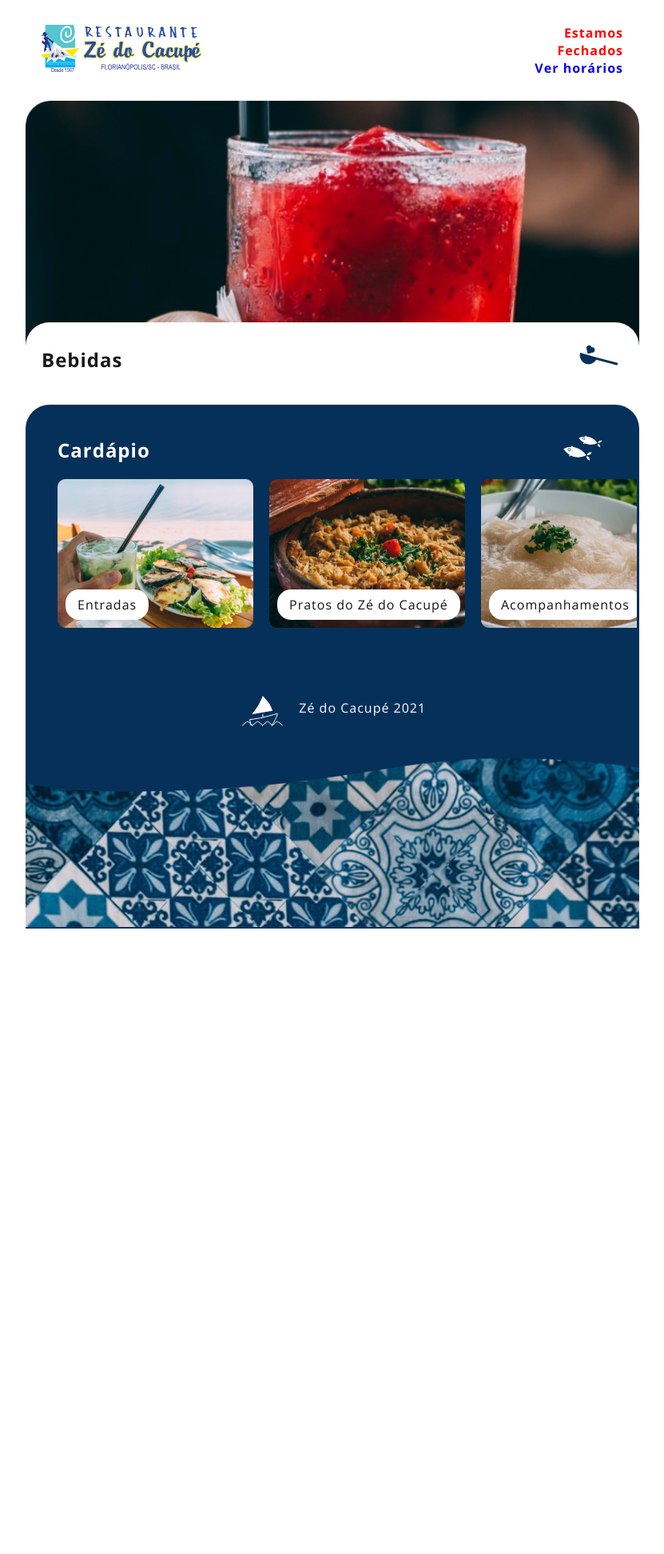
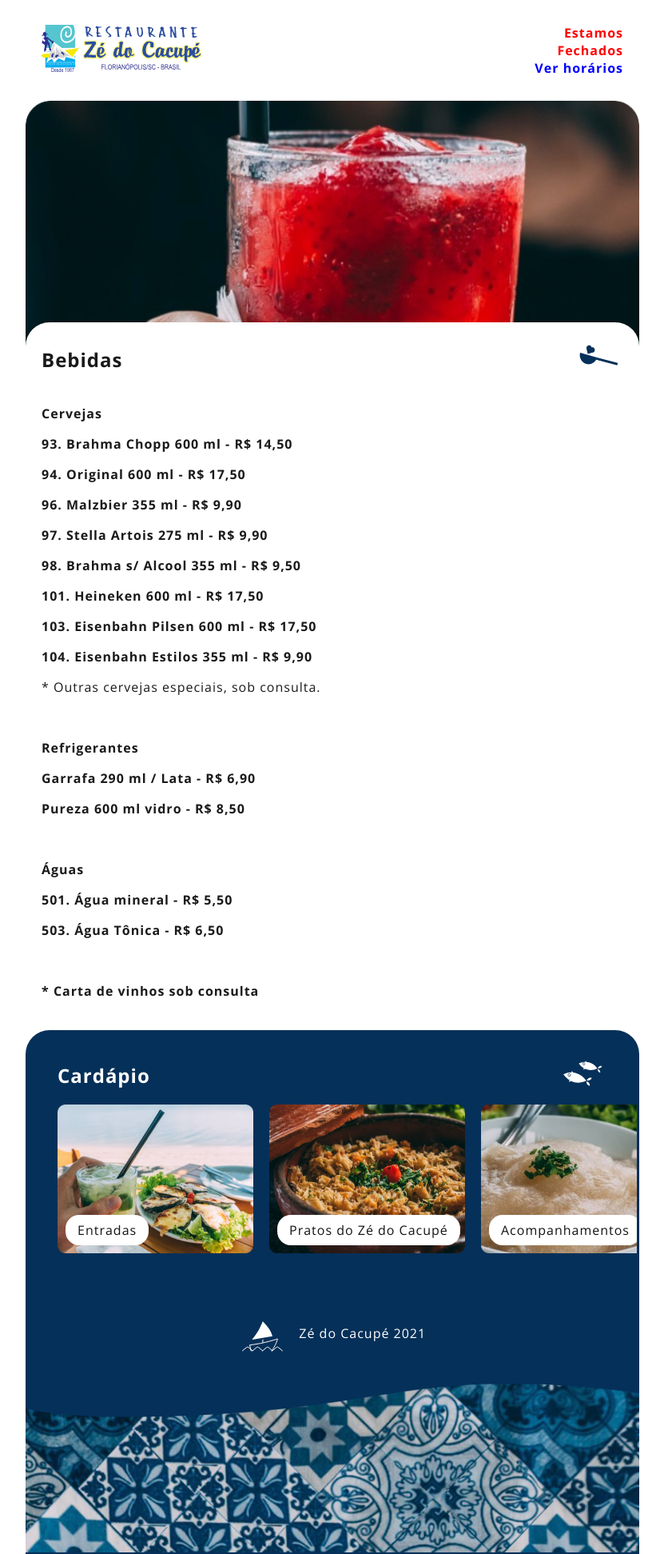
Before and after one commit to zedocacupe/zedocacupe.github.io, a Jekyll site: the page built from bebidas.html, in a window 1280 px wide. Shown: the whole page at 80% size, without its empty margins (224-1055 px from the left). Built offline with Jekyll 4.4.1, drawn with Linux system fonts in a browser that asks for light colours; before the commit the page ends 1161 px from its top, so only the background shows below that.

Commit message:
add content on drink page

```diff
--- a/bebidas.html
+++ b/bebidas.html
@@ -5,3 +5,78 @@
 keywords: Pratos Pratos Tradicionais, Zé do Cacupé, Bebidas, Florianópolis, Restaurante
 page: bebidas
 ---
+<section class="section">
+  <p>
+  	<b>Cervejas</b><br />
+  </p>
+
+  <p>
+  	<b>93. Brahma Chopp 600 ml - R$ 14,50</b><br />
+  </p>
+
+  <p>
+  	<b>94. Original 600 ml - R$ 17,50</b><br />
+  </p>
+
+  <p>
+  	<b>96. Malzbier 355 ml - R$ 9,90</b><br />
+  </p>
+
+  <p>
+  	<b>97. Stella Artois 275 ml - R$ 9,90</b><br />
+  </p>
+
+  <p>
+  	<b>98. Brahma s/ Alcool 355 ml - R$ 9,50</b><br />
+  </p>
+
+  <p>
+  	<b>101. Heineken 600 ml - R$ 17,50</b><br />
+  </p>
+
+  <p>
+  	<b>103. Eisenbahn Pilsen 600 ml - R$ 17,50</b><br />
+  </p>
+
+  <p>
+  	<b>104. Eisenbahn Estilos 355 ml - R$ 9,90</b><br />
+  </p>
+
+  <!--
+  <p>
+  	<b>107. Serramalte 600 ml - R$ 15,90</b><br />
+  </p>
+  -->
+
+  <p>
+  	* Outras cervejas especiais, sob consulta.<br />
+  </p>
+  <br />
+  <p>
+  	<b>Refrigerantes</b><br />
+  </p>
+
+  <p>
+  	<b>Garrafa 290 ml / Lata - R$ 6,90</b><br />
+  </p>
+
+  <p>
+  	<b>Pureza 600 ml vidro - R$ 8,50</b><br />
+  </p>
+  <br />
+  <p>
+  	<b>Águas</b><br />
+  </p>
+  <p>
+  	<b>501. Água mineral - R$ 5,50</b><br />
+  </p>
+
+  <p>
+  	<b>503. Água Tônica - R$ 6,50</b><br />
+  </p>
+  <br />
+  <p>
+  	<b>* Carta de vinhos sob consulta</b><br />
+  </p>
+  <br />
+</section>
```
